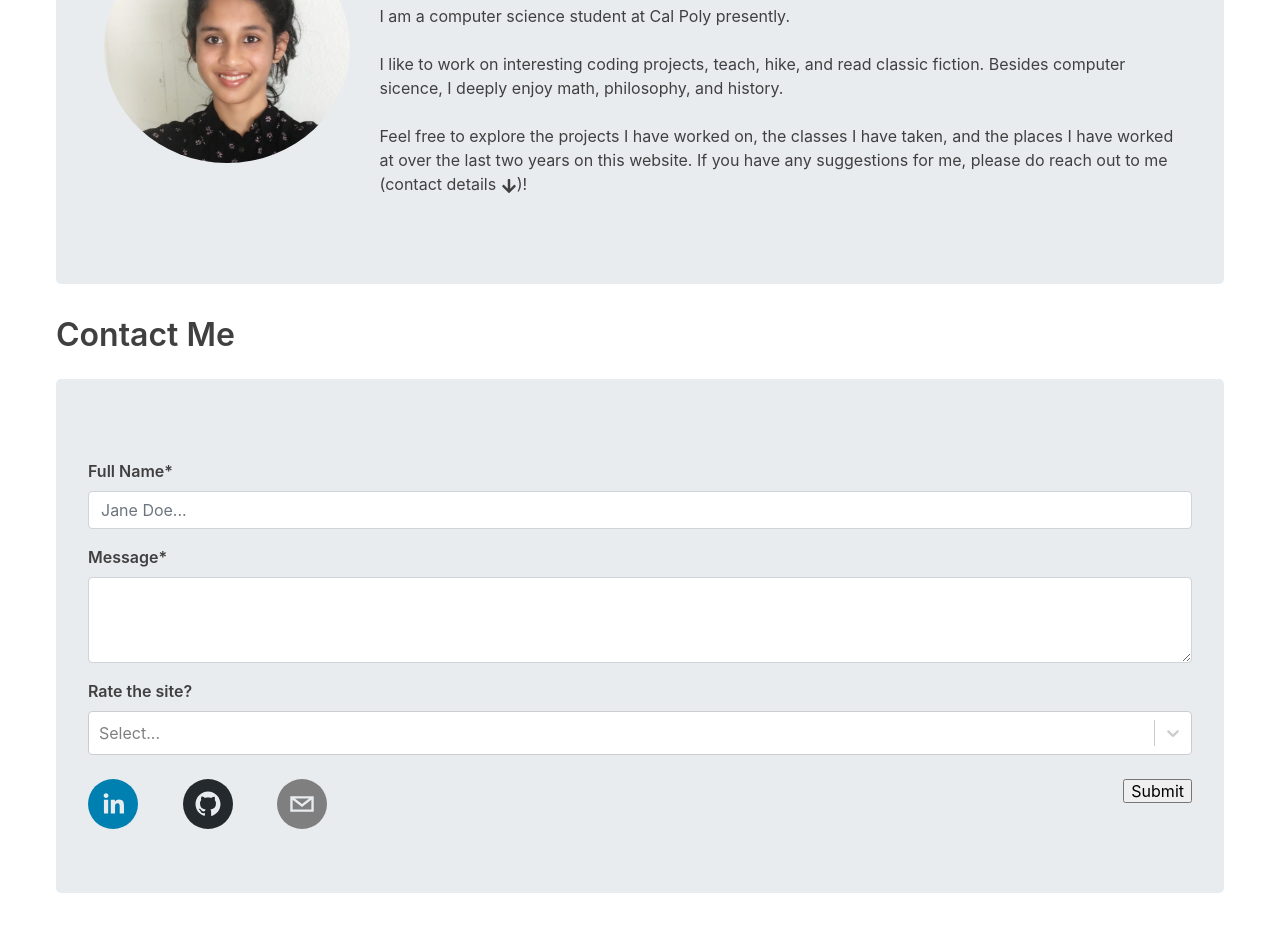
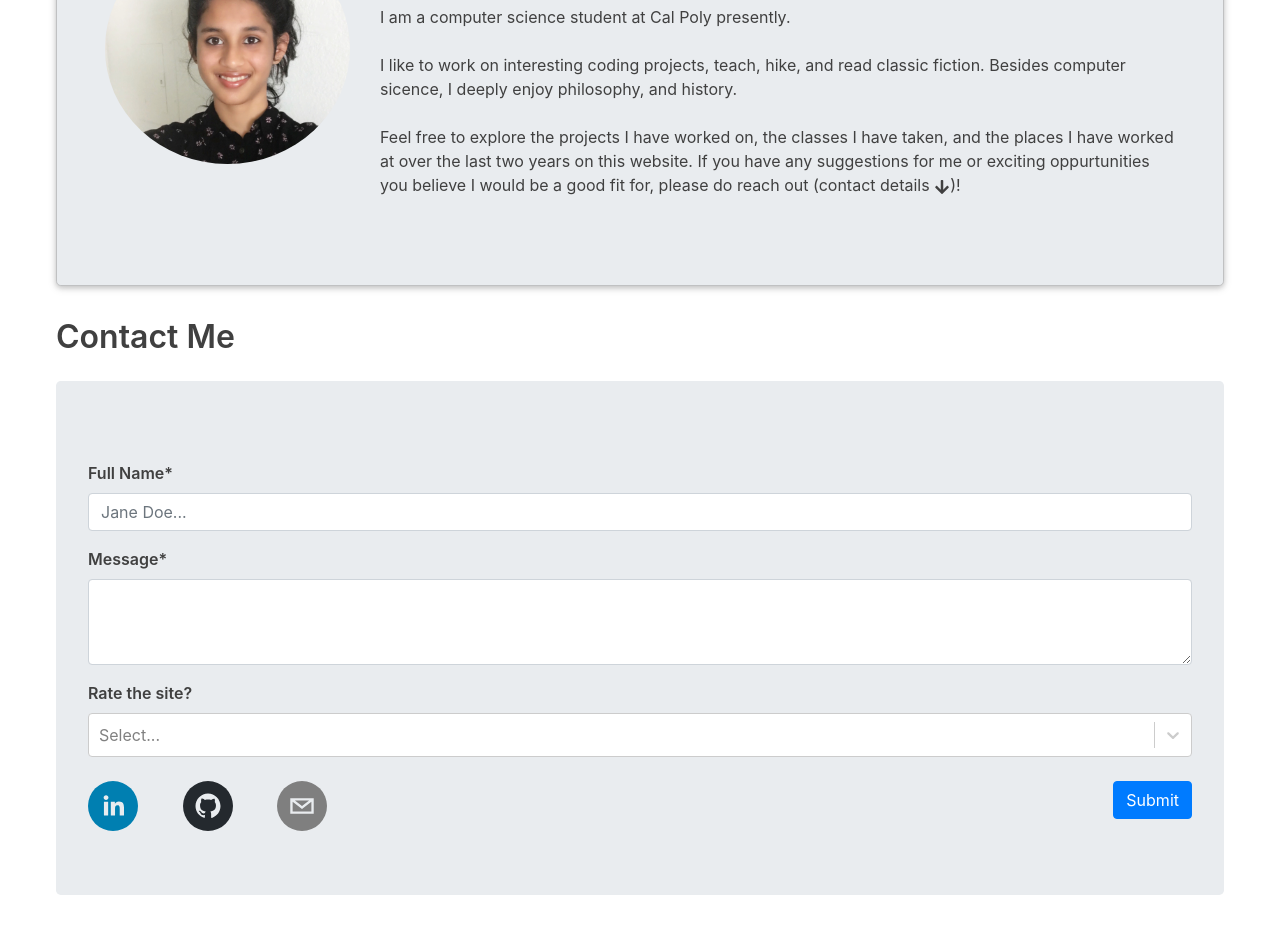
Before and after one commit to rupaltotale/rupaltotale.github.io, a React (Create React App) app: page / in a window 1280 px wide. Shown: the part 280-1207 px from the top of the page. Built offline with nearby package versions, Linux system fonts and the light colour scheme.

Commit message:
jumboListing takes gallery component and jumbo class created for another kind of jumbotron

```diff
--- a/package.json
+++ b/package.json
@@ -3,6 +3,7 @@
   "version": "0.1.0",
   "private": true,
   "dependencies": {
+    "axios": "^0.19.0",
     "bootstrap": "^4.3.1",
     "prop-types": "^15.7.2",
     "react": "^16.10.1",
--- a/src/Home.js
+++ b/src/Home.js
@@ -6,7 +6,8 @@ import {
   Col,
   Image,
   Jumbotron,
-  FormControl
+  FormControl,
+  Button
 } from "react-bootstrap";
 import { FaArrowDown } from "react-icons/fa";
 import Select from "react-select";
@@ -22,7 +23,7 @@ class Home extends Component {
     return (
       <div>
         <h2>About Me</h2>
-        <Jumbotron>
+        <Jumbotron className="jumbo">
           <Container>
             <Row>
               <Col xs={12} md={3}>
@@ -30,19 +31,22 @@ class Home extends Component {
               </Col>
               <Col xs={12} md={9}>
                 <h5>Hi, I am Rupal.</h5>
-                <p>I am a computer science student at Cal Poly presently.</p>
                 <p>
-                  I like to work on interesting coding projects, teach, hike,
-                  and read classic fiction. Besides computer sicence, I deeply
-                  enjoy math, philosophy, and history.
+                  {"I am a computer science student at Cal Poly presently."}
                 </p>
                 <p>
-                  Feel free to explore the projects I have worked on, the
+                  {`I like to work on interesting coding projects, teach, hike,
+                  and read classic fiction. Besides computer sicence, I deeply
+                  enjoy philosophy, and history.`}
+                </p>
+                <p>
+                  {`Feel free to explore the projects I have worked on, the
                   classes I have taken, and the places I have worked at over the
                   last two years on this website. If you have any suggestions
-                  for me, please do reach out to me (contact details{" "}
+                  for me or exciting oppurtunities you believe I would be a good
+                  fit for, please do reach out (contact details`}{" "}
                   <FaArrowDown />
-                  )!
+                  {`)!`}
                 </p>
               </Col>
             </Row>
@@ -80,21 +84,21 @@ class Home extends Component {
             <br />
             {/* Submit Button */}
             <Row>
-              <Col xs md="1">
+              <Col xs md={1}>
                 <SocialIcon
                   url="https://www.linkedin.com/in/rupal-totale-098360141/"
                   target="_blank"
                   rel="noopener noreferrer"
                 />
               </Col>
-              <Col xs md="1">
+              <Col xs md={1}>
                 <SocialIcon
                   url="https://github.com/rupaltotale"
                   target="_blank"
                   rel="noopener noreferrer"
                 />
               </Col>
-              <Col xs md="1">
+              <Col xs md={1}>
                 <SocialIcon
                   url="mailto:rupaltotale@gmail.com"
                   target="_blank"
@@ -102,12 +106,19 @@ class Home extends Component {
                 />
               </Col>
               <Col xs md={{ span: 3, offset: 6 }}>
-                <input
+                <Button
+                  style={{ float: "right" }}
+                  variant="primary"
                   type="button"
-                  value="Submit"
-                  onClick={() => {}}
-                  style={{ float: "right" }}
-                />
+                  onClick={() => {
+                    window.open(
+                      "https://github.com/rupaltotale",
+                      "_blank" // <- This is what makes it open in a new window.
+                    );
+                  }}
+                >
+                  Submit
+                </Button>
               </Col>
             </Row>
           </form>
--- a/src/index.css
+++ b/src/index.css
@@ -945,6 +945,11 @@ textarea:hover {
 select:focus,
 select:active,
 textarea:focus,
+.jumbo {
+  border: 1px solid #c0c1c2;
+  /* box-shadow: inset 0 1px 1px rgba(0, 0, 0, 0.1), 0 0 6px #8cbcfe; */
+  box-shadow: 0 2px 5px 0 rgba(0, 0, 0, 0.16), 0 2px 10px 0 rgba(0, 0, 0, 0.12);
+}
 textarea:active {
   border: 1px solid #0366ee;
   box-shadow: inset 0 1px 1px rgba(0, 0, 0, 0.1), 0 0 6px #8cbcfe;
```
Also changed, not shown: src/Education.js (+2 -1 lines), src/JumboListing.js (+2 -2 lines), todo.txt, 1 other file (tests, documents, lock files or other folders).
